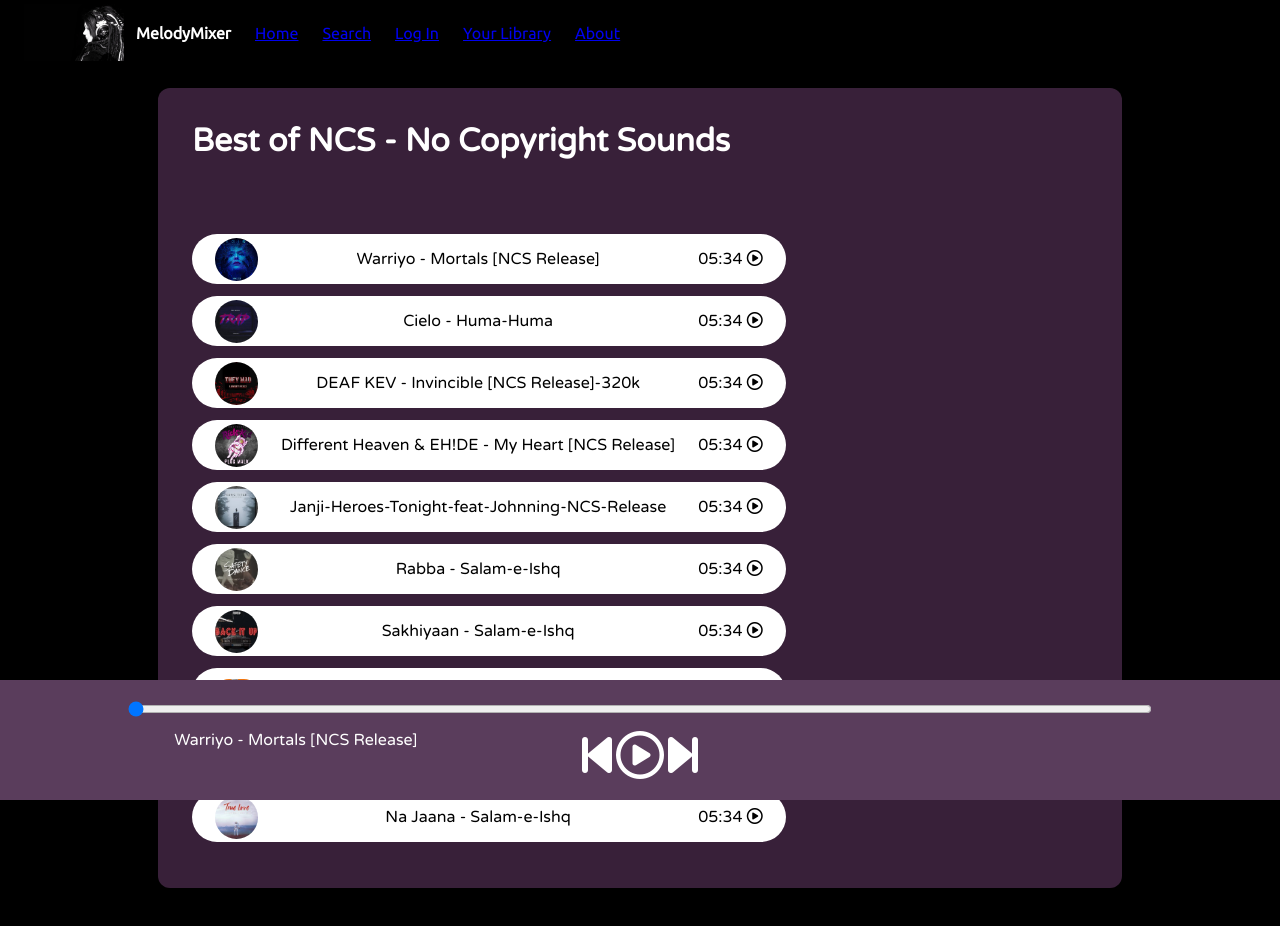
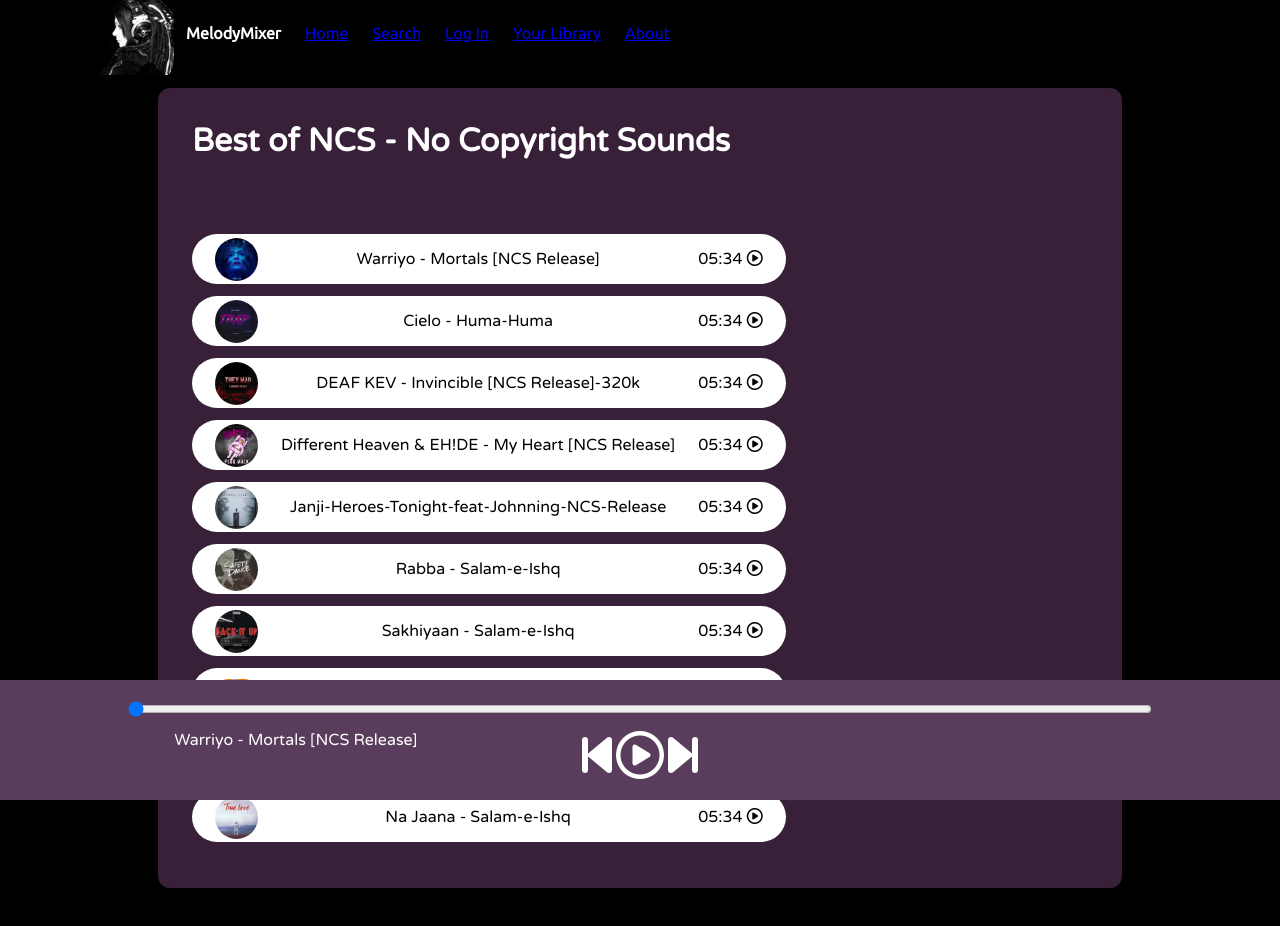
Before and after one commit to MuskanNITA/My_Music_Player.js, a plain HTML site: page index.html in a window 1280 px wide. Drawn offline with Linux system fonts and the light colour scheme.

Commit message:
Update style.css

```diff
--- a/style.css
+++ b/style.css
@@ -25,15 +25,17 @@
     padding: 0 12px;
 }
 .brand img{
-    width: 100px;
+    width: 150px;
     padding: 0px 12px;
     color: white;
+    border-radius:1.2rem;
+
 }
 .brand {
     display: flex;
     align-items: center;
     font-weight:bold ;
-    border-radius: 1.8rem;
+    border-radius: 1.3rem;
     color: white;
 
 }
```
